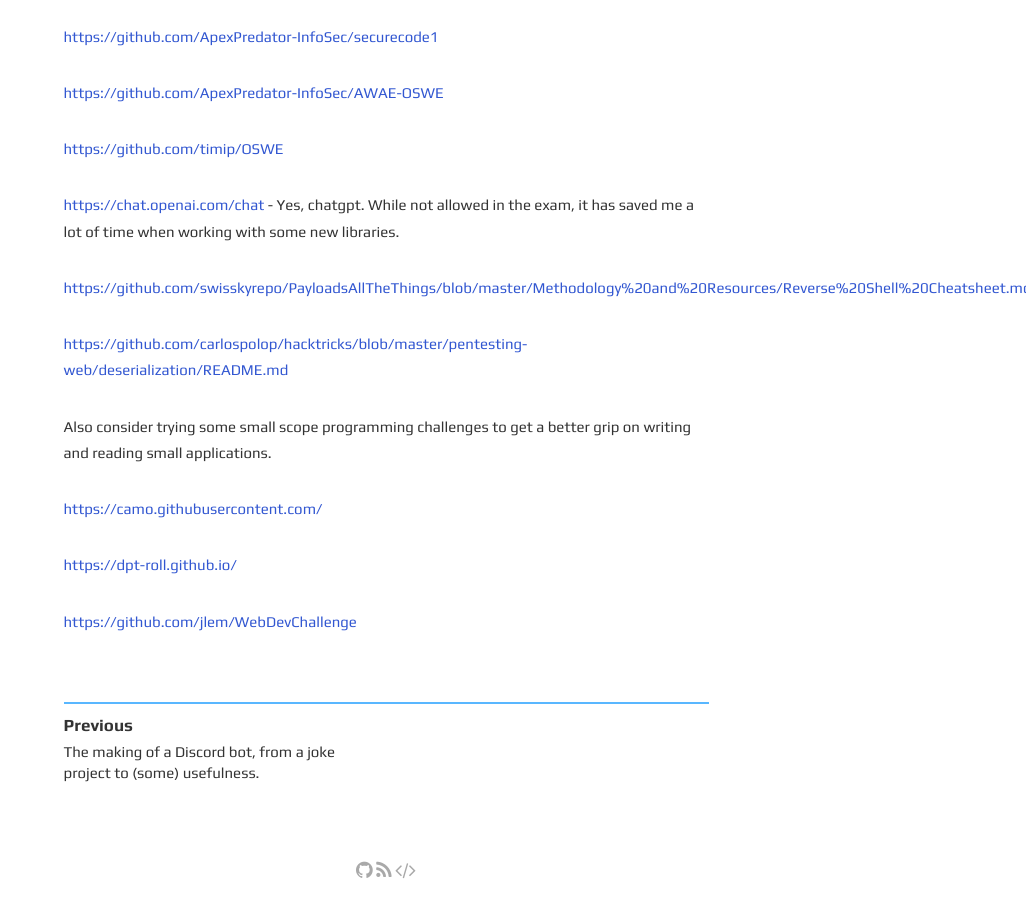
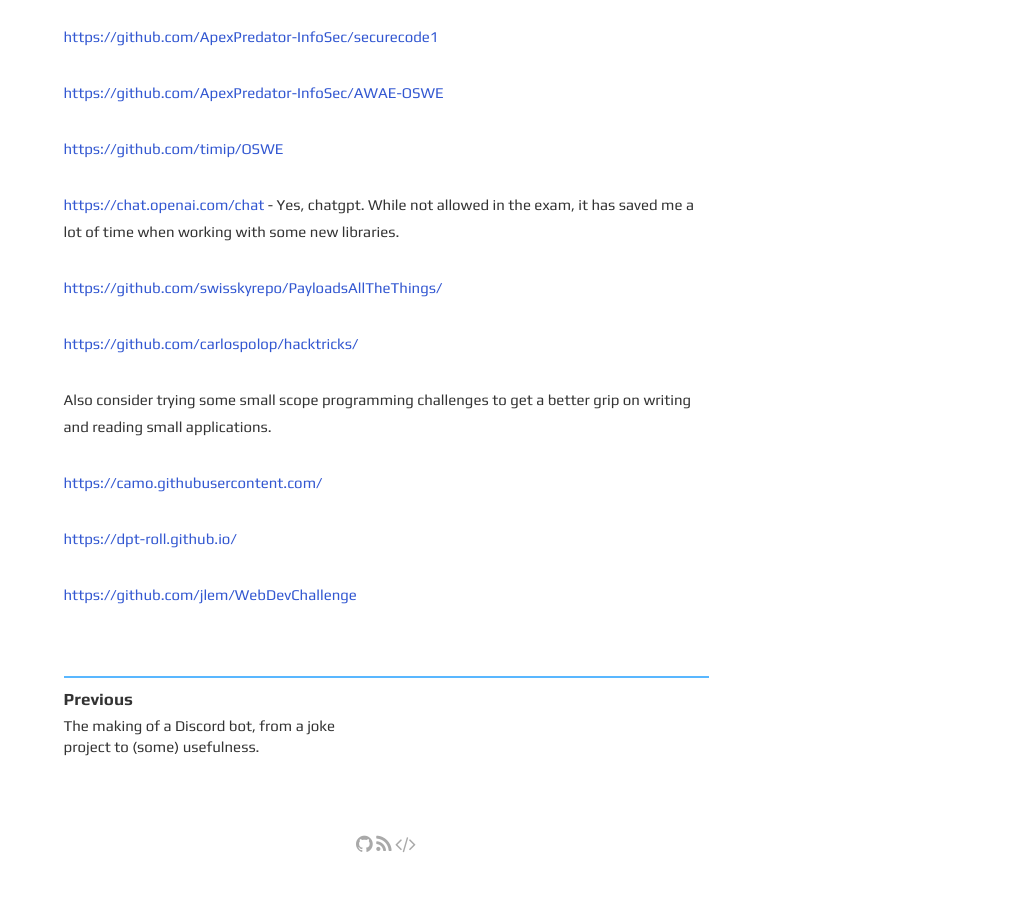
Before and after one commit to robsware/robsware.github.io, a Jekyll site: the page built from _posts/2023-03-13-oswe.md, in a window 1280 px wide and 900 px high, scrolled down 5734 px. Shown: the whole window, without its empty margins (254-1280 px from the left). Built offline with Jekyll 4.4.1, drawn with Linux system fonts in a browser that asks for light colours; after the commit the page ends 6608 px from its top, so only the background shows below that; some of the changed lines change nothing that is shown.

Commit message:
Update 2023-03-13-oswe.md

```diff
--- a/_posts/2023-03-13-oswe.md
+++ b/_posts/2023-03-13-oswe.md
@@ -103,9 +103,9 @@
 
 [https://chat.openai.com/chat](https://chat.openai.com/chat) - Yes, chatgpt. While not allowed in the exam, it has saved me a lot of time when working with some new libraries.
 
-[https://github.com/swisskyrepo/PayloadsAllTheThings/blob/master/Methodology%20and%20Resources/Reverse%20Shell%20Cheatsheet.md](https://github.com/swisskyrepo/PayloadsAllTheThings/blob/master/Methodology%20and%20Resources/Reverse%20Shell%20Cheatsheet.md)
+[https://github.com/swisskyrepo/PayloadsAllTheThings/](https://github.com/swisskyrepo/PayloadsAllTheThings/blob/master/Methodology%20and%20Resources/Reverse%20Shell%20Cheatsheet.md)
 
-[https://github.com/carlospolop/hacktricks/blob/master/pentesting-web/deserialization/README.md](https://github.com/carlospolop/hacktricks/blob/master/pentesting-web/deserialization/README.md)
+[https://github.com/carlospolop/hacktricks/](https://github.com/carlospolop/hacktricks/blob/master/pentesting-web/deserialization/README.md)
 
 Also consider trying some small scope programming challenges to get a better grip on writing and reading small applications.
 
```
